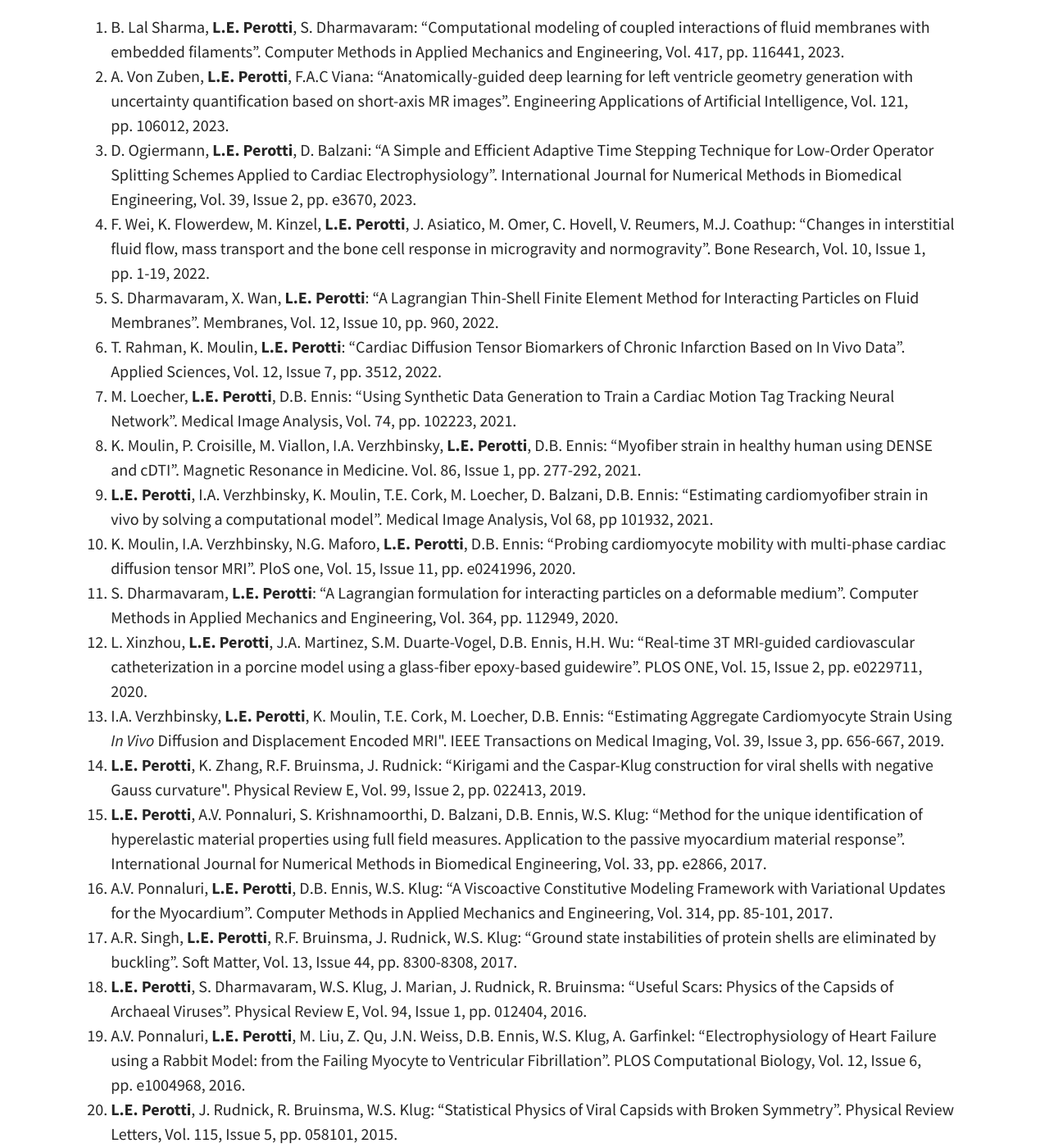
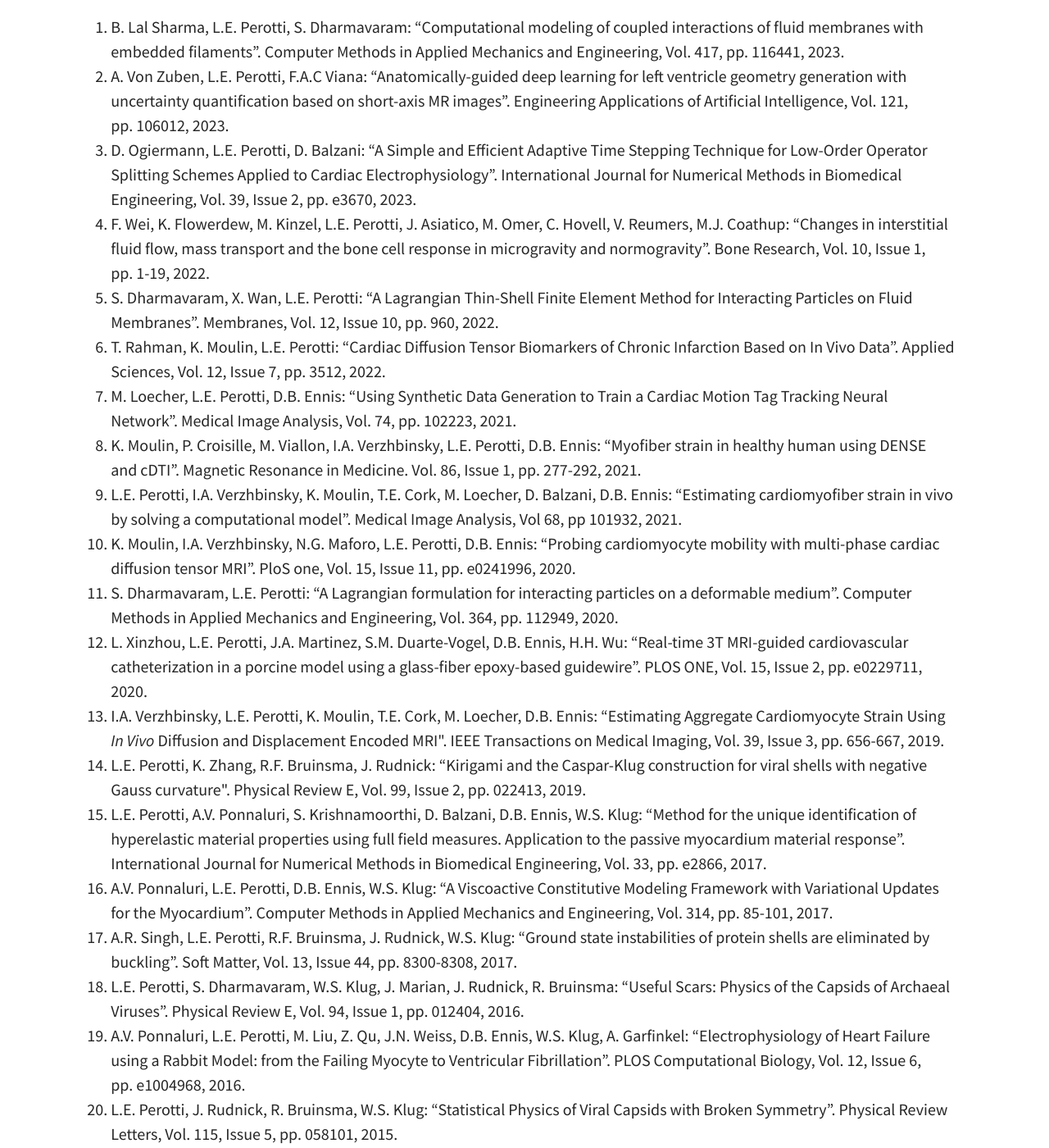
Before and after one commit to CBL-UCF/CBL-UCF.github.io, a Jekyll site: the page built from pages/Publications.md, in a window 1280 px wide and 1400 px high, scrolled down 417 px. Shown: the whole window at 82% size. Built offline with Jekyll 4.4.1, drawn with Linux system fonts in a browser that asks for light colours; a script that is not in the unit is left out; some of the changed text lies outside the part shown.

```diff
--- a/pages/Publications.md
+++ b/pages/Publications.md
@@ -7,138 +7,138 @@ feature-img: "assets/img/publication.jpg"
 
 ## **Refereed Journal Papers**
 
-1.  B. Lal Sharma, **L.E. Perotti**, S. Dharmavaram: "Computational
+1.  B. Lal Sharma, L.E. Perotti, S. Dharmavaram: "Computational
     modeling of coupled interactions of fluid membranes with embedded
     filaments". Computer Methods in Applied Mechanics and Engineering,
     Vol. 417, pp. 116441, 2023.
 
-2.  A. Von Zuben, **L.E. Perotti**, F.A.C Viana:
+2.  A. Von Zuben, L.E. Perotti, F.A.C Viana:
     "Anatomically-guided deep learning for left ventricle geometry
     generation with uncertainty quantification based on short-axis MR
     images". Engineering Applications of Artificial Intelligence,
     Vol. 121, pp. 106012, 2023.
 
-3.  D. Ogiermann, **L.E. Perotti**, D. Balzani: "A Simple
+3.  D. Ogiermann, L.E. Perotti, D. Balzani: "A Simple
     and Efficient Adaptive Time Stepping Technique for Low-Order
     Operator Splitting Schemes Applied to Cardiac Electrophysiology".
     International Journal for Numerical Methods in Biomedical
     Engineering, Vol. 39, Issue 2, pp. e3670, 2023.
 
-4.  F. Wei, K. Flowerdew, M. Kinzel, **L.E. Perotti**, J.
+4.  F. Wei, K. Flowerdew, M. Kinzel, L.E. Perotti, J.
     Asiatico, M. Omer, C. Hovell, V. Reumers, M.J.
     Coathup: "Changes in interstitial fluid flow, mass transport and the
     bone cell response in microgravity and normogravity". Bone Research,
     Vol. 10, Issue 1, pp. 1-19, 2022.
 
-5.  S. Dharmavaram, X. Wan, **L.E. Perotti**: "A Lagrangian
+5.  S. Dharmavaram, X. Wan, L.E. Perotti: "A Lagrangian
     Thin-Shell Finite Element Method for Interacting Particles on Fluid
     Membranes". Membranes, Vol. 12, Issue 10, pp. 960, 2022.
 
-6.  T. Rahman, K. Moulin, **L.E. Perotti**: "Cardiac
+6.  T. Rahman, K. Moulin, L.E. Perotti: "Cardiac
     Diffusion Tensor Biomarkers of Chronic Infarction Based on In Vivo
     Data". Applied Sciences, Vol. 12, Issue 7, pp. 3512, 2022.
 
-7.  M. Loecher, **L.E. Perotti**, D.B. Ennis: "Using Synthetic Data
+7.  M. Loecher, L.E. Perotti, D.B. Ennis: "Using Synthetic Data
     Generation to Train a Cardiac Motion Tag Tracking Neural Network".
     Medical Image Analysis, Vol. 74, pp. 102223, 2021.
 
 8.  K. Moulin, P. Croisille, M. Viallon, I.A. Verzhbinsky,
-    **L.E. Perotti**, D.B. Ennis: "Myofiber strain in healthy human
+    L.E. Perotti, D.B. Ennis: "Myofiber strain in healthy human
     using DENSE and cDTI". Magnetic Resonance in Medicine. Vol. 86,
     Issue 1, pp. 277-292, 2021.
 
-9.  **L.E. Perotti**, I.A. Verzhbinsky, K. Moulin, T.E.
+9.  L.E. Perotti, I.A. Verzhbinsky, K. Moulin, T.E.
     Cork, M. Loecher, D. Balzani, D.B. Ennis: "Estimating
     cardiomyofiber strain in vivo by solving a computational model".
     Medical Image Analysis, Vol 68, pp 101932, 2021.
 
 10. K. Moulin, I.A. Verzhbinsky, N.G. Maforo,
-    **L.E. Perotti**, D.B. Ennis: "Probing cardiomyocyte mobility with
+    L.E. Perotti, D.B. Ennis: "Probing cardiomyocyte mobility with
     multi-phase cardiac diffusion tensor MRI". PloS one, Vol. 15,
     Issue 11, pp. e0241996, 2020.
 
-11. S. Dharmavaram, **L.E. Perotti**: "A Lagrangian formulation for
+11. S. Dharmavaram, L.E. Perotti: "A Lagrangian formulation for
     interacting particles on a deformable medium". Computer Methods in
     Applied Mechanics and Engineering, Vol. 364, pp. 112949, 2020.
 
-12. L. Xinzhou, **L.E. Perotti**, J.A. Martinez,
+12. L. Xinzhou, L.E. Perotti, J.A. Martinez,
     S.M. Duarte-Vogel, D.B. Ennis, H.H. Wu: "Real-time 3T MRI-guided
     cardiovascular catheterization in a porcine model using a
     glass-fiber epoxy-based guidewire". PLOS ONE, Vol. 15, Issue 2,
     pp. e0229711, 2020.
 
-13. I.A. Verzhbinsky, **L.E. Perotti**, K. Moulin,
+13. I.A. Verzhbinsky, L.E. Perotti, K. Moulin,
     T.E. Cork, M. Loecher, D.B. Ennis: "Estimating Aggregate
     Cardiomyocyte Strain Using *In Vivo* Diffusion and Displacement
     Encoded MRI\". IEEE Transactions on Medical Imaging, Vol. 39,
     Issue 3, pp. 656-667, 2019.
 
-14. **L.E. Perotti**, K. Zhang, R.F. Bruinsma, J. Rudnick:
+14. L.E. Perotti, K. Zhang, R.F. Bruinsma, J. Rudnick:
     "Kirigami and the Caspar-Klug construction for viral shells with
     negative Gauss curvature\". Physical Review E, Vol. 99, Issue 2,
     pp. 022413, 2019.
 
-15. **L.E. Perotti**, A.V. Ponnaluri, S. Krishnamoorthi,
+15. L.E. Perotti, A.V. Ponnaluri, S. Krishnamoorthi,
     D. Balzani, D.B. Ennis, W.S. Klug: "Method for the unique
     identification of hyperelastic material properties using full field
     measures. Application to the passive myocardium material response".
     International Journal for Numerical Methods in Biomedical
     Engineering, Vol. 33, pp. e2866, 2017.
 
-16. A.V. Ponnaluri, **L.E. Perotti**, D.B. Ennis, W.S. Klug:
+16. A.V. Ponnaluri, L.E. Perotti, D.B. Ennis, W.S. Klug:
     "A Viscoactive Constitutive Modeling Framework with Variational
     Updates for the Myocardium". Computer Methods in Applied Mechanics
     and Engineering, Vol. 314, pp. 85-101, 2017.
 
-17. A.R. Singh, **L.E. Perotti**, R.F. Bruinsma, J. Rudnick,
+17. A.R. Singh, L.E. Perotti, R.F. Bruinsma, J. Rudnick,
     W.S. Klug: "Ground state instabilities of protein shells are
     eliminated by buckling". Soft Matter, Vol. 13, Issue 44,
     pp. 8300-8308, 2017.
 
-18. **L.E. Perotti**, S. Dharmavaram, W.S. Klug, J. Marian, J. Rudnick,
+18. L.E. Perotti, S. Dharmavaram, W.S. Klug, J. Marian, J. Rudnick,
     R. Bruinsma: "Useful Scars: Physics of the Capsids of Archaeal
     Viruses". Physical Review E, Vol. 94, Issue 1, pp. 012404, 2016.
 
-19. A.V. Ponnaluri, **L.E. Perotti**, M. Liu,
+19. A.V. Ponnaluri, L.E. Perotti, M. Liu,
     Z. Qu, J.N. Weiss, D.B. Ennis, W.S. Klug, A. Garfinkel:
     "Electrophysiology of Heart Failure using a Rabbit Model: from the
     Failing Myocyte to Ventricular Fibrillation". PLOS Computational
     Biology, Vol. 12, Issue 6, pp. e1004968, 2016.
 
-20. **L.E. Perotti**, J. Rudnick, R. Bruinsma, W.S. Klug: "Statistical
+20. L.E. Perotti, J. Rudnick, R. Bruinsma, W.S. Klug: "Statistical
     Physics of Viral Capsids with Broken Symmetry". Physical Review
     Letters, Vol. 115, Issue 5, pp. 058101, 2015.
 
-21. **L.E. Perotti**, S. Krishnamoorthi,
+21. L.E. Perotti, S. Krishnamoorthi,
     N.P. Borgstrom, D.B. Ennis, W.S. Klug: "Regional
     segmentation of ventricular models to achieve repolarization
     dispersion in cardiac EP modeling". International Journal for
     Numerical Methods in Biomedical Engineering, Vol. 31, Issue 8,
     pp. e02718, 2015.
 
-22. **L.E. Perotti**, A. Aggarwal, J. Rudnick, R. Bruinsma,
+22. L.E. Perotti, A. Aggarwal, J. Rudnick, R. Bruinsma,
     W.S. Klug: "Elasticity Theory of the Maturation of Viral Capsids".
     Journal of the Mechanics and Physics of Solids, Vol. 77,
     pp. 86-108, 2015.
 
-23. S. Krishnamoorthi, **L.E. Perotti**,
+23. S. Krishnamoorthi, L.E. Perotti,
     N.P. Borgstrom, O.A. Ajijola, A. Frid,
     A.V. Ponnaluri, J.N. Weiss, Z. Qu, W.S. Klug,
     D.B. Ennis, A. Garfinkel: "Simulation Methods and Validation
     Criteria for Modeling Cardiac Ventricular Electrophysiology". PLOS
     ONE, Vol. 9, Issue 12, pp. e114494, 2014.
 
-24. **L.E. Perotti**, A. Bompadre, M. Ortiz: "Automatically inf-sup
+24. L.E. Perotti, A. Bompadre, M. Ortiz: "Automatically inf-sup
     compliant diamond mixed finite elements for Kirchhoff plates".
     International Journal for Numerical Methods in Engineering, Vol. 96,
     Issue 7, pp. 405-424, Nov 2013.
 
-25. **L.E. Perotti**, R. Deiterding, K. Inaba, J. Shepherd, M. Ortiz:
+25. L.E. Perotti, R. Deiterding, K. Inaba, J. Shepherd, M. Ortiz:
     "Elastic response of water-filled fiber composite tubes under shock
     wave loading". International Journal of Solids and Structures, Vol.
     50, Issues 3-4, pp. 473-486, 2013.
 
-26. A. Bompadre, **L.E. Perotti**, C.J. Cyron, M. Ortiz: "Convergent
+26. A. Bompadre, L.E. Perotti, C.J. Cyron, M. Ortiz: "Convergent
     meshfree approximation schemes of arbitrary order and smoothness".
     Computer Methods in Applied Mechanics and Engineering, Vols.
     221-222, pp. 83-103, 2012.
@@ -155,62 +155,62 @@ feature-img: "assets/img/publication.jpg"
 ## **Refereed Publications in Conference Proceedings**
 
 1.  A. Von Zuben, E. Whitt, F.A.C.
-    Viana, **L.E. Perotti**: "Long Axis Cardiac MRI Segmentation Using
+    Viana, L.E. Perotti: "Long Axis Cardiac MRI Segmentation Using
     Anatomically-Guided UNets and Transfer Learning". International
     Conference on Functional Imaging and Modeling of the Heart,
     Springer, pp. 274-282, Lyon, France, June 2023.
 
-2.  D. Ogiermann, D. Balzani, **L.E. Perotti**: "An Extended
+2.  D. Ogiermann, D. Balzani, L.E. Perotti: "An Extended
     Generalized Hill Model for Cardiac Tissue: Comparison with Different
     Approaches Based on Experimental Data". International Conference on
     Functional Imaging and Modeling of the Heart, Springer, pp. 555-564,
     Lyon, France, June 2023.
 
-3.  A.J. Wilson, J.Q. Han, **L.E. Perotti**, D.B. Ennis: "Ventricular
+3.  A.J. Wilson, J.Q. Han, L.E. Perotti, D.B. Ennis: "Ventricular
     Helix Angle Trends and Long-Range Connectivity". International
     Conference on Functional Imaging and Modeling of the Heart,
     Springer, pp. 64-73, Lyon, France, June 2023.
 
-4.  T. Rahman, K. Moulin, D.B. Ennis, **L.E. Perotti**:
+4.  T. Rahman, K. Moulin, D.B. Ennis, L.E. Perotti:
     "Diffusion Biomarkers in Chronic Myocardial Infarction". Functional
     Imaging and Modeling of the Heart, Springer, pp. 137-147, Stanford,
     California, June 2021.
 
 5.  A. Von Zuben, K. Heckman, F.A.
-    Viana, **L.E. Perotti**: "A Multi-step Machine Learning Approach for
+    Viana, L.E. Perotti: "A Multi-step Machine Learning Approach for
     Short Axis MR Images Segmentation". Functional Imaging and Modeling
     of the Heart, Springer, pp. 122-133, Stanford, California,
     June 2021.
 
-6.  D. Ogiermann, D. Balzani, **L.E. Perotti**: "The Effect
+6.  D. Ogiermann, D. Balzani, L.E. Perotti: "The Effect
     of Modeling Assumptions on the ECG in Monodomain and Bidomain
     Simulations". Functional Imaging and Modeling of the Heart,
     Springer, pp. 503-514, Stanford, California, June 2021.
 
-7.  M. Loecher, A.J. Hannum, **L.E. Perotti**, D.B. Ennis:
+7.  M. Loecher, A.J. Hannum, L.E. Perotti, D.B. Ennis:
     "Arbitrary Point Tracking with Machine Learning to Measure Cardiac
     Strains in Tagged MRI". Functional Imaging and Modeling of the
     Heart, Springer, pp. 213-222, Stanford, California, June 2021.
 
 8.  A.V.S. Ponnaluri, I.A. Verzhbinsky, J.
-    Eldredge, A. Garfinkel, D.B. Ennis, **L.E. Perotti**: "Model of Left
+    Eldredge, A. Garfinkel, D.B. Ennis, L.E. Perotti: "Model of Left
     Ventricular Contraction: Validation Criteria and Boundary
     Conditions\". Functional Imaging and Modeling of the Heart,
     Bordeaux, France, June 2019.
 
-9.  T. Cork, **L.E. Perotti**, I.A. Verzhbinsky,
+9.  T. Cork, L.E. Perotti, I.A. Verzhbinsky,
     M. Loecher, D.B. Ennis: "High-Resolution *Ex Vivo* Microstructural
     MRI After Restoring Ventricular Geometry via 3D Printing\".
     Functional Imaging and Modeling of the Heart, Bordeaux, France,
     June 2019.
 
 10. I.A. Verzhbinsky, P. Magrath,
-    E. Aliotta, D.B. Ennis, **L.E. Perotti**: "Time Resolved
+    E. Aliotta, D.B. Ennis, L.E. Perotti: "Time Resolved
     Displacement-Based Registration of *In Vivo* cDTI Cardiomyocyte
     Orientations". IEEE International Symposium on Biomedical Imaging
     (ISBI), Washington, D.C., April 2018.
 
-11. **L.E. Perotti**, P. Magrath,
+11. L.E. Perotti, P. Magrath,
     I.A. Verzhbinsky, E. Aliotta, K. Moulin,
     D.B. Ennis: "Microstructurally Anchored Cardiac Kinematics by
     Combining *In Vivo* DENSE MRI and cDTI". Functional Imaging and
@@ -222,7 +222,7 @@ feature-img: "assets/img/publication.jpg"
     (OTM) simulations of hypervelocity impact". Procedia Engineering,
     Vol. 58, pp. 320-327, 2013.
 
-13. A. Bompadre, **L.E. Perotti**, C.J. Cyron, M. Ortiz: "HOLMES:
+13. A. Bompadre, L.E. Perotti, C.J. Cyron, M. Ortiz: "HOLMES:
     Convergent Meshfree Approximation Schemes of Arbitrary Order and
     Smoothness". Proceedings of the Sixth International Workshop on
     Meshfree Methods for PDE, Bonn, Germany, 2011. Published in:
@@ -238,13 +238,13 @@ feature-img: "assets/img/publication.jpg"
 
 ## **Refereed Chapters in edited Book**
 
-1.  M.M. Gibbons, **L.E. Perotti**, W.S. Klug: "Computational Mechanics
+1.  M.M. Gibbons, L.E. Perotti, W.S. Klug: "Computational Mechanics
     of Viral Capsids". In *Protein Cages: Methods and Protocols*, B. P.
     Orner editor, Springer, pp. 139-188, 2015.
 
 ## **Book edited**
 
-1.  D.B. Ennis, **L.E. Perotti**, V.Y. Wang: "Functional Imaging and
+1.  D.B. Ennis, L.E. Perotti, V.Y. Wang: "Functional Imaging and
     Modeling of the Heart". 11th International Conference, FIMH 2021,
     Stanford, CA, USA, June 21-25, 2021, Proceedings. Springer, Lecture
     Notes in Computer Science, LNCS 12738.
```
